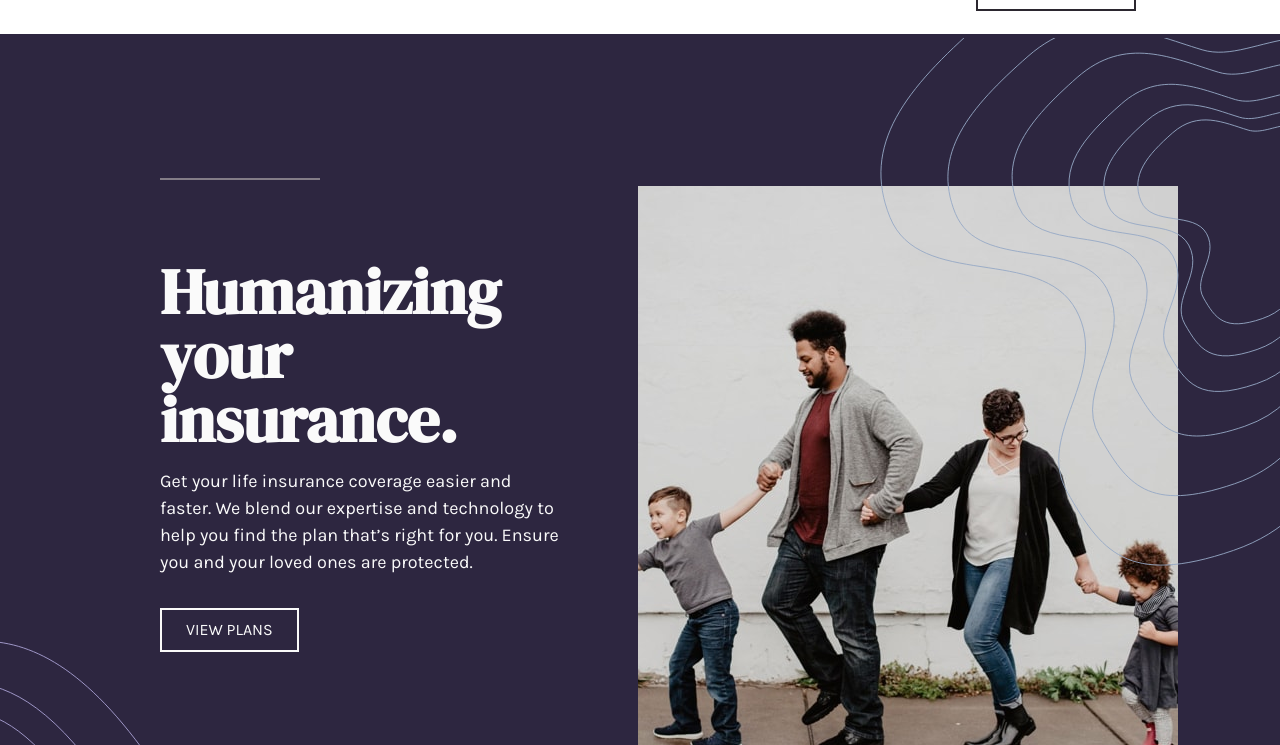
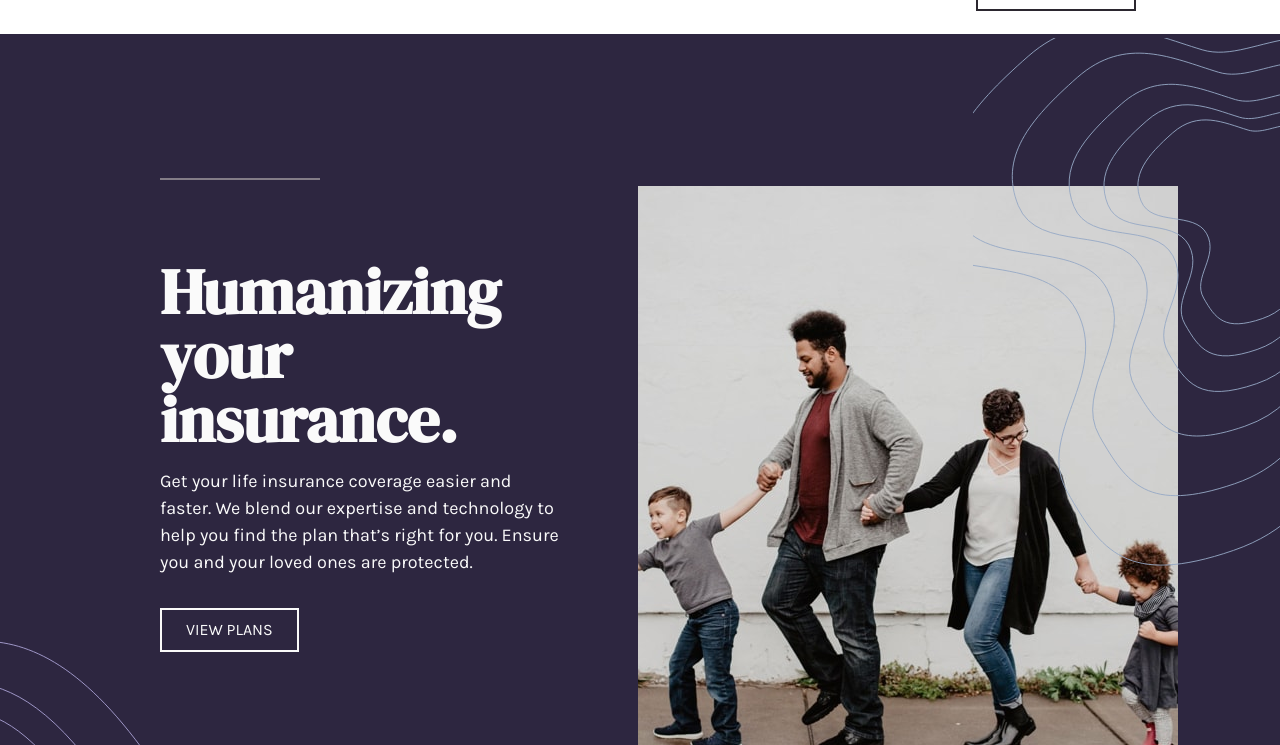
Before and after one commit to Robertron624/insure-landing-page, a plain HTML site: page index.html in a window 1280 px wide. Shown: the part 55-800 px from the top of the page. Drawn offline with Linux system fonts and the light colour scheme.

Commit message:
intro right shape width fixed

```diff
--- a/index.css
+++ b/index.css
@@ -457,7 +457,9 @@ footer .logo-social::after {
 
     section.intro .shape {
         bottom: unset;
-        z-index: 999;
+        z-index: 1;
+        right: 0;
+        width: 24%;
         background-image: url(/images/bg-pattern-intro-right-desktop.svg);
         background-size: 25rem;
         height: 536px;
```
